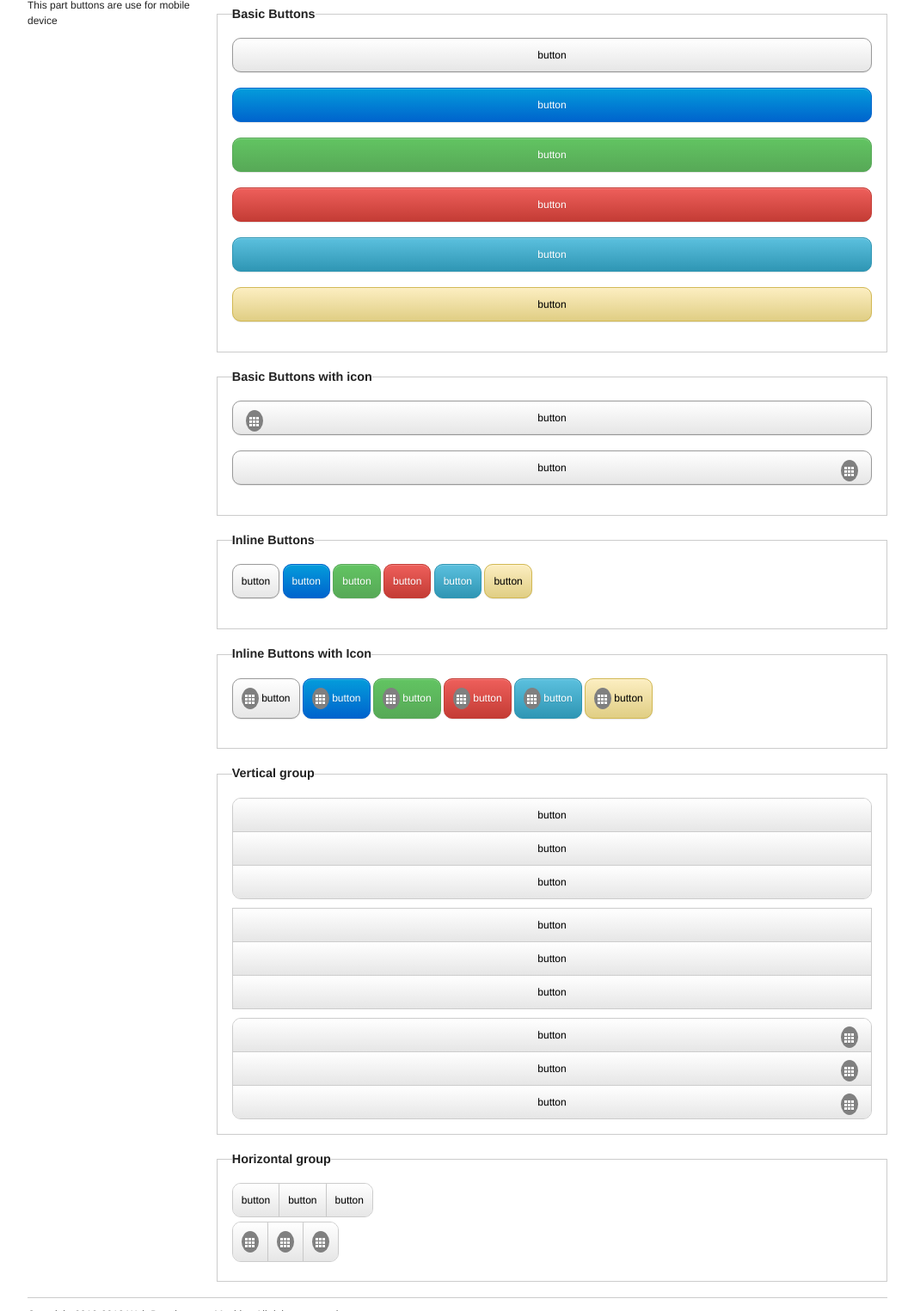
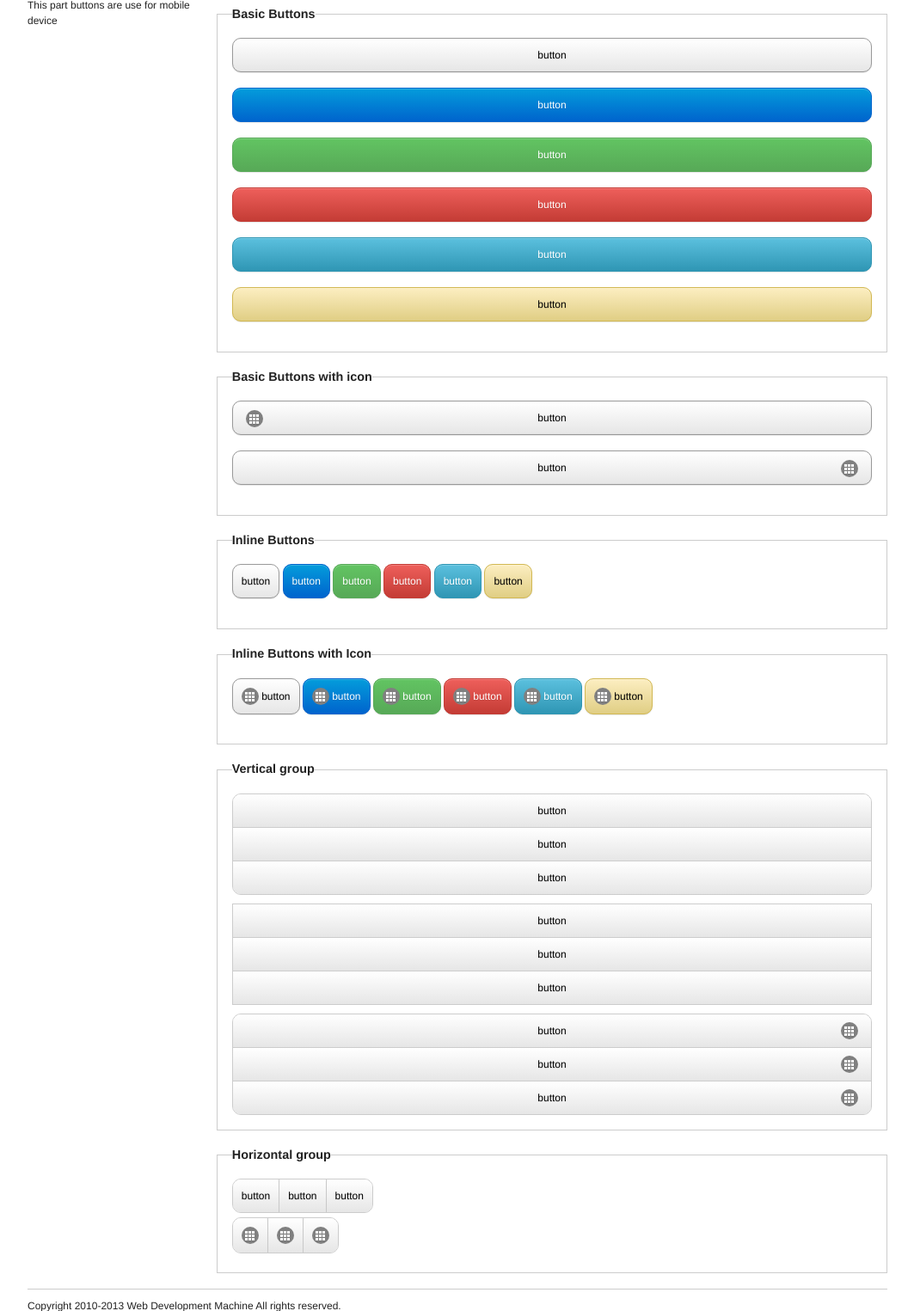
Before and after one commit to RainZhai/Rain-CSS-Framework, a PHP site: page /buttons.html in a window 1280 px wide. Shown: the part 4975-6500 px from the top of the page at 86% size, without its empty margins (108-1171 px from the left). Run offline with PHP 8.4, Linux system fonts and the light colour scheme.

Commit message:
update checkbox ,buttons and dialog

```diff
--- a/buttons.html
+++ b/buttons.html
@@ -352,13 +352,13 @@ class="nolp pts pbs mts lsn bottom w-25 last border rounds sogrey"&gt;
 					<legend>Basic Buttons with icon</legend>
 					<p>
 						<a href='#' class='round-10 ggrey btn greybtn block tdn p tac posr'>
-						<span class="iconbtn-left ib bggrey roundall hs micon tac posa"><i class="icon-th icon-white"></i></span>
+						<span class="iconbtn-left micon ib bggrey roundall tac posa"><i class="icon-th icon-white"></i></span>
 						button
 						</a>
 					</p>
 					<p>
 						<a href='#' class='round-10 ggrey btn greybtn block tdn p tac posr'>
-						<span class="iconbtn-right ib bggrey roundall hs micon tac posa"><i class="icon-th icon-white"></i></span>
+						<span class="micon ib bggrey roundall tac iconbtn-right posa"><i class="icon-th icon-white"></i></span>
 						button
 						</a>
 					</p>
@@ -378,22 +378,22 @@ class="nolp pts pbs mts lsn bottom w-25 last border rounds sogrey"&gt;
 					<legend>Inline Buttons with Icon</legend>
 					<p>
 						<a href='#' class='ib round-10 ggrey btn greybtn tdn p tac'>
-						<span class="ib bggrey roundall hs micon tac"><i class="icon-th icon-white"></i></span>
+						<span class="micon ib bggrey roundall tac"><i class="icon-th icon-white"></i></span>
 						button</a>
 						<a href='#' class='ib round-10 gb btn bluebtn tdn p tac'>
-						<span class="ib bggrey roundall hs micon tac"><i class="icon-th icon-white"></i></span>
+						<span class="micon ib bggrey roundall tac"><i class="icon-th icon-white"></i></span>
 						button</a>
 						<a href='#' class='ib round-10 gg btn greenbtn tdn p tac'>
-						<span class="ib bggrey roundall hs micon tac"><i class="icon-th icon-white"></i></span>
+						<span class="micon ib bggrey roundall tac"><i class="icon-th icon-white"></i></span>
 						button</a>
 						<a href='#' class='ib round-10 gr btn redbtn tdn p tac'>
-						<span class="ib bggrey roundall hs micon tac"><i class="icon-th icon-white"></i></span>
+						<span class="micon ib bggrey roundall tac"><i class="icon-th icon-white"></i></span>
 						button</a>
 						<a href='#' class='ib round-10 gc btn cyanbtn tdn p tac'>
-						<span class="ib bggrey roundall hs micon tac"><i class="icon-th icon-white"></i></span>
+						<span class="micon ib bggrey roundall tac"><i class="icon-th icon-white"></i></span>
 						button</a>
 						<a href='#' class='ib round-10 gy btn yellowbtn tdn p tac'>
-						<span class="ib bggrey roundall hs micon tac"><i class="icon-th icon-white"></i></span>
+						<span class="micon ib bggrey roundall tac"><i class="icon-th icon-white"></i></span>
 						button</a>
 					</p>
 				</fieldset>
@@ -411,15 +411,15 @@ class="nolp pts pbs mts lsn bottom w-25 last border rounds sogrey"&gt;
 					</div>
 					<div class='vgroup round-10 oh border mt'>
 						<a href='#' class='ggrey btn greybtn block tdn p tac posr'>
-						<span class="iconbtn-right ib bggrey roundall hs micon tac posa"><i class="icon-th icon-white"></i></span>
+						<span class="micon iconbtn-right ib bggrey roundall tac posa"><i class="icon-th icon-white"></i></span>
 						button
 						</a>
 						<a href='#' class='ggrey btn greybtn block tdn p tac posr'>
-						<span class="iconbtn-right ib bggrey roundall hs micon tac posa"><i class="icon-th icon-white"></i></span>
+						<span class="micon iconbtn-right ib bggrey roundall tac posa"><i class="icon-th icon-white"></i></span>
 						button
 						</a>
 						<a href='#' class='ggrey btn greybtn block tdn p tac posr'>
-						<span class="iconbtn-right ib bggrey roundall hs micon tac posa"><i class="icon-th icon-white"></i></span>
+						<span class="micon iconbtn-right ib bggrey roundall tac posa"><i class="icon-th icon-white"></i></span>
 						button
 						</a>
 					</div>
@@ -433,13 +433,13 @@ class="nolp pts pbs mts lsn bottom w-25 last border rounds sogrey"&gt;
 					</div><br/>
 					<div class='hgroup round-10 oh ib border clearfix'>
 						<a href='#' class='ggrey btn greybtn ib tdn p tac posr l fl'>
-						<span class="ib bggrey roundall hs micon tac"><i class="icon-th icon-white"></i></span>
+						<span class="micon ib bggrey roundall tac"><i class="icon-th icon-white"></i></span>
 						</a>
 						<a href='#' class='ggrey btn greybtn ib tdn p tac posr l fl'>
-						<span class="ib bggrey roundall hs micon tac"><i class="icon-th icon-white"></i></span>
+						<span class="micon ib bggrey roundall tac"><i class="icon-th icon-white"></i></span>
 						</a>
 						<a href='#' class='ggrey btn greybtn ib tdn p tac posr l fl'>
-						<span class="ib bggrey roundall hs micon tac"><i class="icon-th icon-white"></i></span>
+						<span class="micon ib bggrey roundall tac"><i class="icon-th icon-white"></i></span>
 						</a>
 					</div>
 				</fieldset>
--- a/css/rain.css
+++ b/css/rain.css
@@ -1777,6 +1777,7 @@ pre{white-space: normal;}
 button.close{padding:0;cursor:pointer;background:transparent;border:0;-webkit-appearance:none;}
 /*mobile icon style*/
 .micon{width:20px; line-height: 20px;}
+.micons>[class^="icon-"],.micons>[class*="icon-"],.micon>[class^="icon-"],.micon>[class*="icon-"]{margin-top: 0px!important;}
 .iconbtn-left{left:2%; top:25%;}
 .iconbtn-right{right:2%; top:25%;}
 .touchWrap{margin:0;padding:0;border:none;background:rgba(255,255,255,0.01); -webkit-tap-highlight-color:rgba(0,0,0,0);top:0px;left:0px;z-index:-1;}
--- a/data/select.json
+++ b/data/select.json
@@ -4,6 +4,10 @@
 			{ "name": "4", "value":"4" },
 			{ "name": "5", "value":"5" },
 			{ "name": "6", "value":"6" },
-			{ "name": "7", "value":"7" }
+			{ "name": "7", "value":"7" },
+			{ "name": "8", "value":"8" },
+			{ "name": "9", "value":"9" },
+			{ "name": "10", "value":"10" },
+			{ "name": "11", "value":"11" }
 	]
 }
--- a/select.html
+++ b/select.html
@@ -58,7 +58,7 @@ var s = new $.selects({
 	next: s1,
 	data: {list:[{ "name": "1", "value":"1" },{ "name": "2", "value":"2" }
 	]},
-	//dataUrl:'./data/select.json'
+	dataUrl:'./data/select.json'
 });
 var s1 = new $.selects({
 	event : 'click',
```
Also changed, not shown: checkbox.html (+11 -23 lines), collapsibles.html (+19 -19 lines), icons.html (+7 -7 lines), swipeEvent.html (+16 -19 lines), js/jquery.dialog.js.
